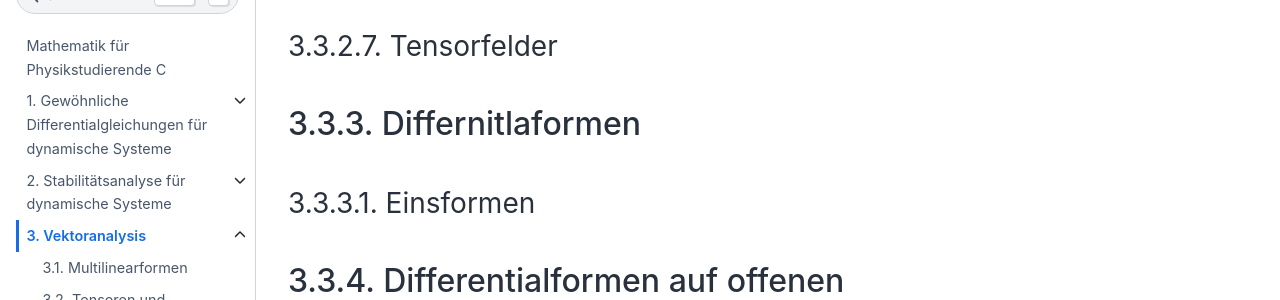
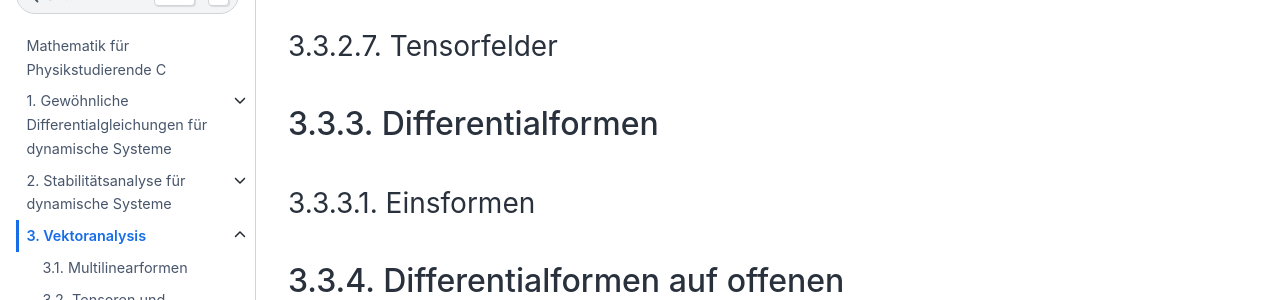
Before and after one commit to FAU-AMMN/MathPhysicsC, a Jupyter Book: the page built from vektoranalysis/diffformen.md, in a window 1280 px wide and 900 px high, scrolled down 19005 px. Shown: the part 156-456 px from the top of the window. Built offline with Jupyter Book 1.0.4 settings and Sphinx 7.4.7 and the Sphinx Book theme 1.1.4, drawn with Linux system fonts in a browser that asks for light colours; pages that are not in the unit, such as notebooks, are missing from menus; cross-references to code outside the pages are shown as plain code.

Commit message:
Fixed small mistakes in the manifold section.

`````diff
--- a/vektoranalysis/diffformen.md
+++ b/vektoranalysis/diffformen.md
@@ -275,7 +275,7 @@
 \M = \bigcup_{i\in I} U_i.
 ```
 
-Wir nennen einen Atlas $k$-mal **differenzierbar** oder von der Klasse $C^k$, falls jeder Kartenwechsel $\phi_i^{-1}\circ\phi_j, i,j\in I$ $k$-mal stetig differenzierbar ist.
+Wir nennen einen Atlas $k$-mal **differenzierbar** oder von der Klasse $C^k$, falls jeder Kartenwechsel $\phi_i\circ\phi_j^{-1}, i,j\in I$ $k$-mal stetig differenzierbar ist.
 
 ````
 
@@ -957,7 +957,7 @@
 
 ### Tensorfelder
 
-## Differnitlaformen
+## Differentialformen
 
 ### Einsformen
 
`````
Also changed, not shown: other parts of vektoranalysis/diffformen.md (+1 -1 lines).
